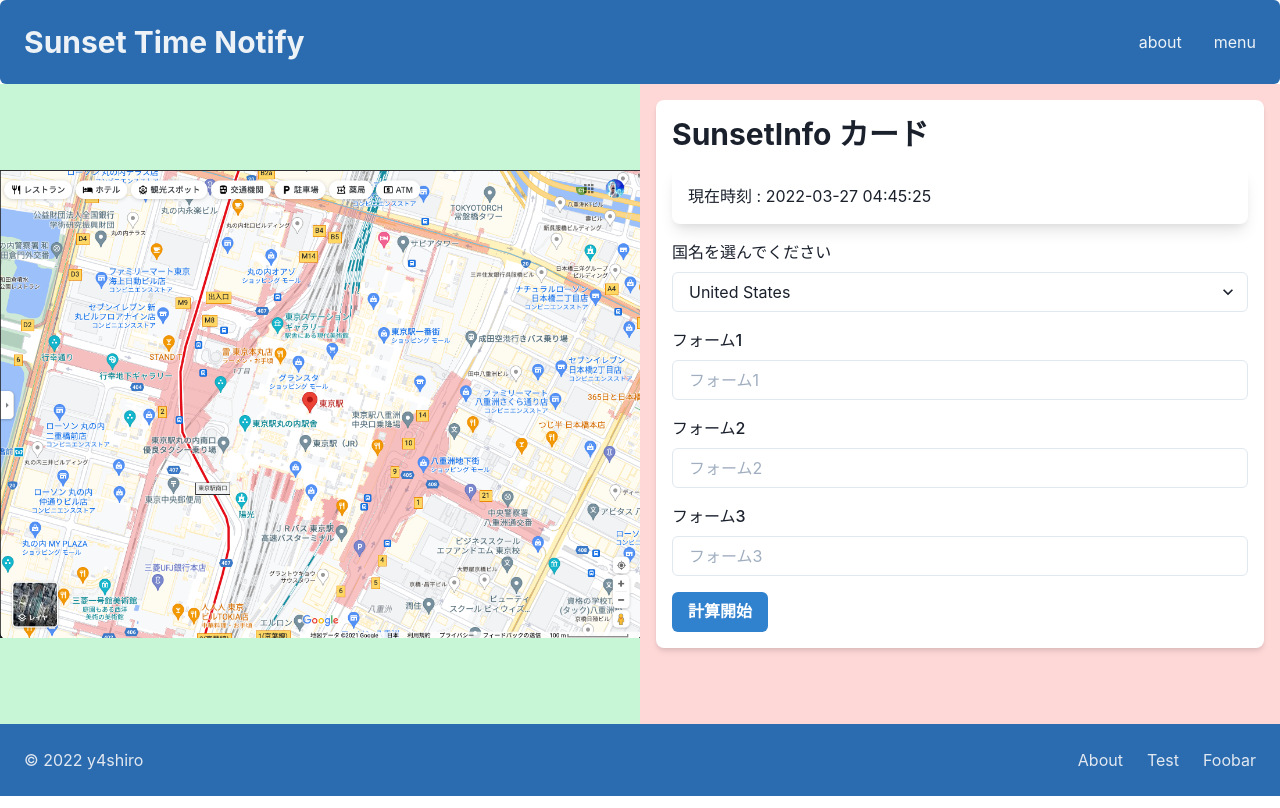
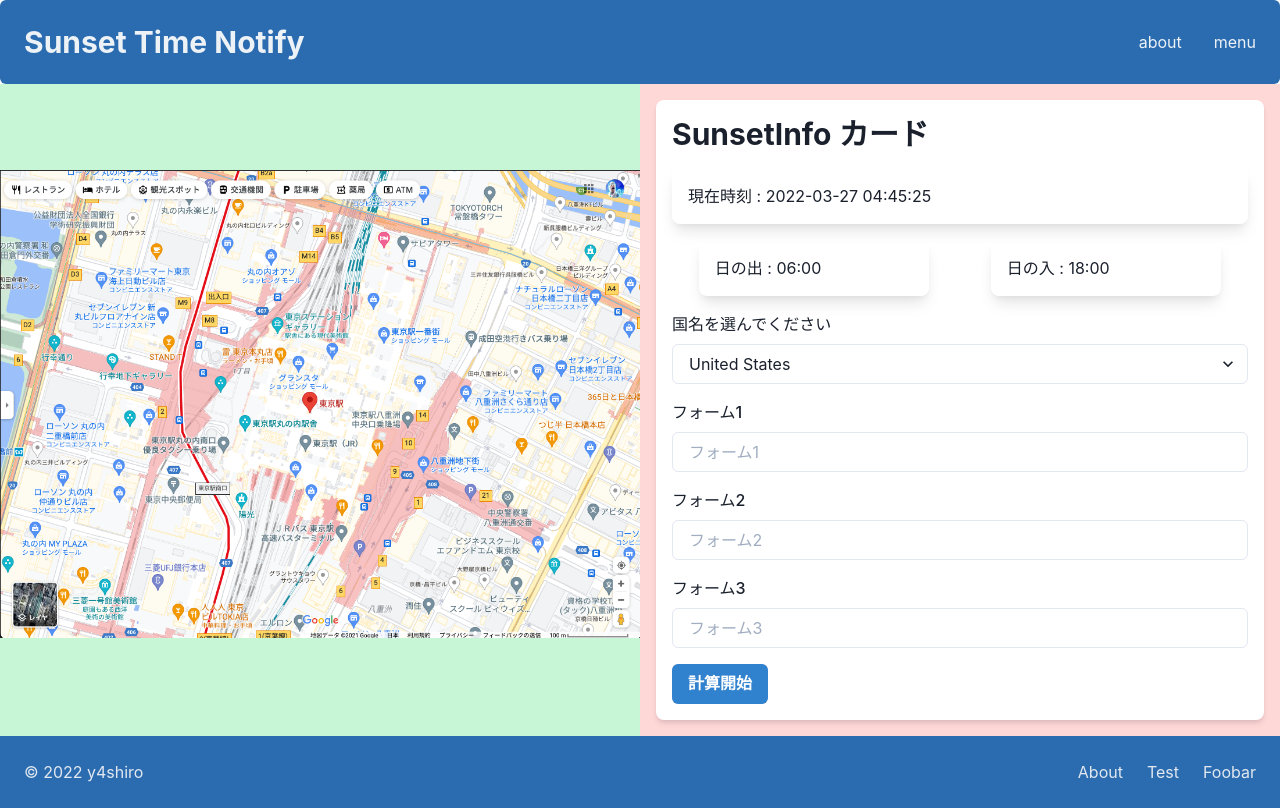
Before and after one commit to y4shiro/sunset-time-notify, a Next.js app: page / in a window 1280 px wide. Built offline with nearby package versions, Linux system fonts and the light colour scheme.

Commit message:
日の出日の入時刻表示を追加

```diff
--- a/src/components/SunsetInfo.tsx
+++ b/src/components/SunsetInfo.tsx
@@ -5,6 +5,7 @@ import {
   FormControl,
   FormLabel,
   Heading,
+  HStack,
   Input,
   Select,
   Text,
@@ -34,6 +35,15 @@ const SunsetInfo: VFC = () => {
         <Box my={4} p={4} borderRadius='lg' shadow='lg'>
           <Text>現在時刻 : {date}</Text>
         </Box>
+
+        <HStack justifyContent={'space-around'}>
+          <Box w={'40%'} p={4} borderRadius='lg' shadow='lg'>
+            <Text>日の出 : 06:00</Text>
+          </Box>
+          <Box w={'40%'} p={4} borderRadius='lg' shadow='lg'>
+            <Text>日の入 : 18:00</Text>
+          </Box>
+        </HStack>
 
         <FormControl>
           <Box my={4}>
```
